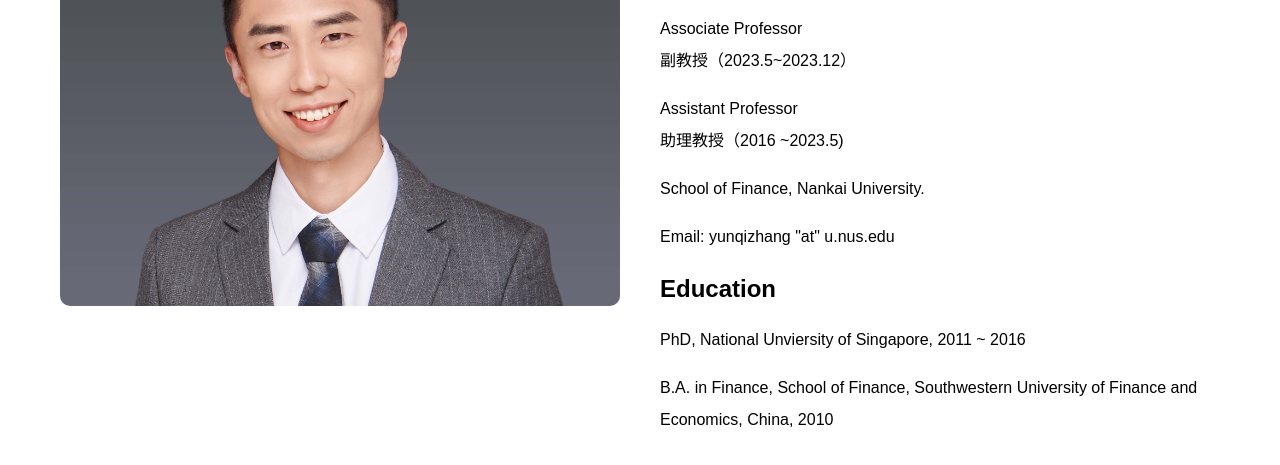
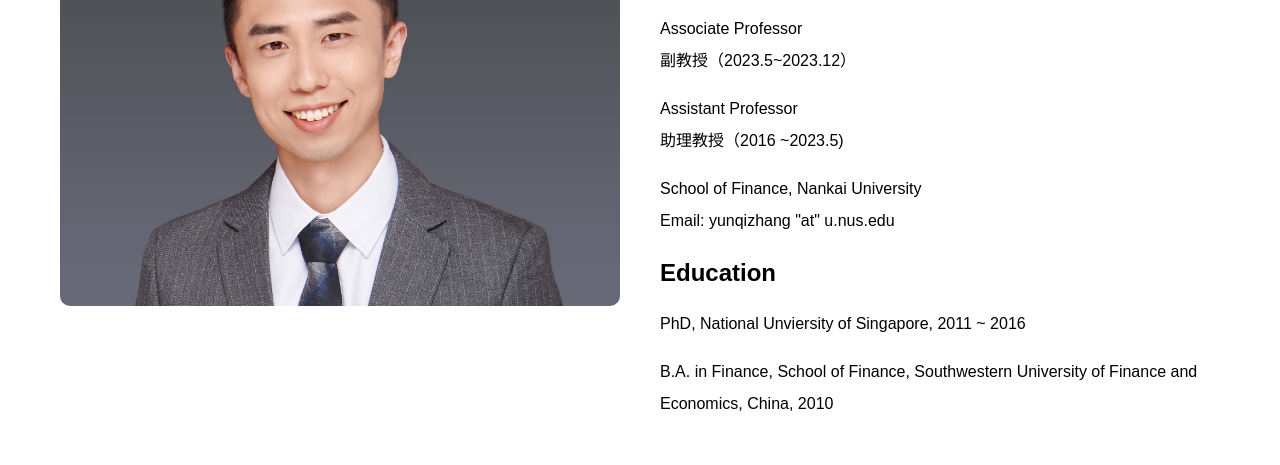
Before and after one commit to zhangyun7/zhangyun7.github.io, a plain HTML site: page index.html in a window 1280 px wide. Shown: the part 265-730 px from the top of the page. Drawn offline with Linux system fonts and the light colour scheme.

Commit message:
Update index.html

```diff
--- a/index.html
+++ b/index.html
@@ -68,8 +68,9 @@
             Assistant Professor<br>
             助理教授（2016 ~2023.5)<br>
             </p>
-            <p>School of Finance, Nankai University.</p>
-            <p>Email: yunqizhang "at" u.nus.edu</p>
+            <p>School of Finance, Nankai University<br>
+            Email: yunqizhang "at" u.nus.edu<br>
+            </p>
 
             <h2>Education</h2>
             <p>PhD, National Unviersity of Singapore, 2011 ~ 2016</p>
```
